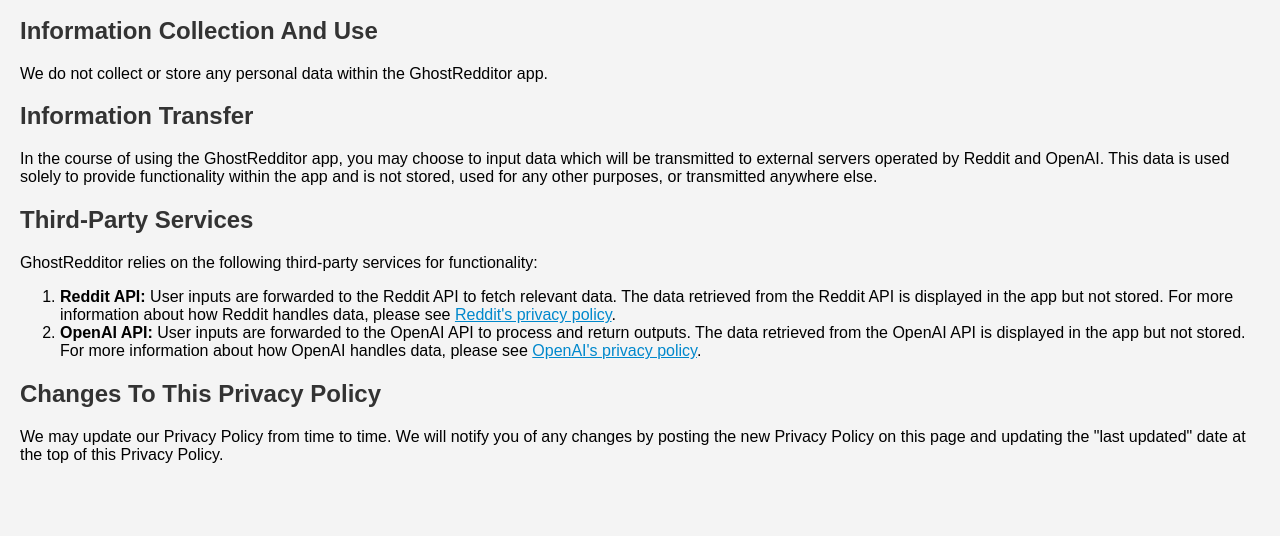
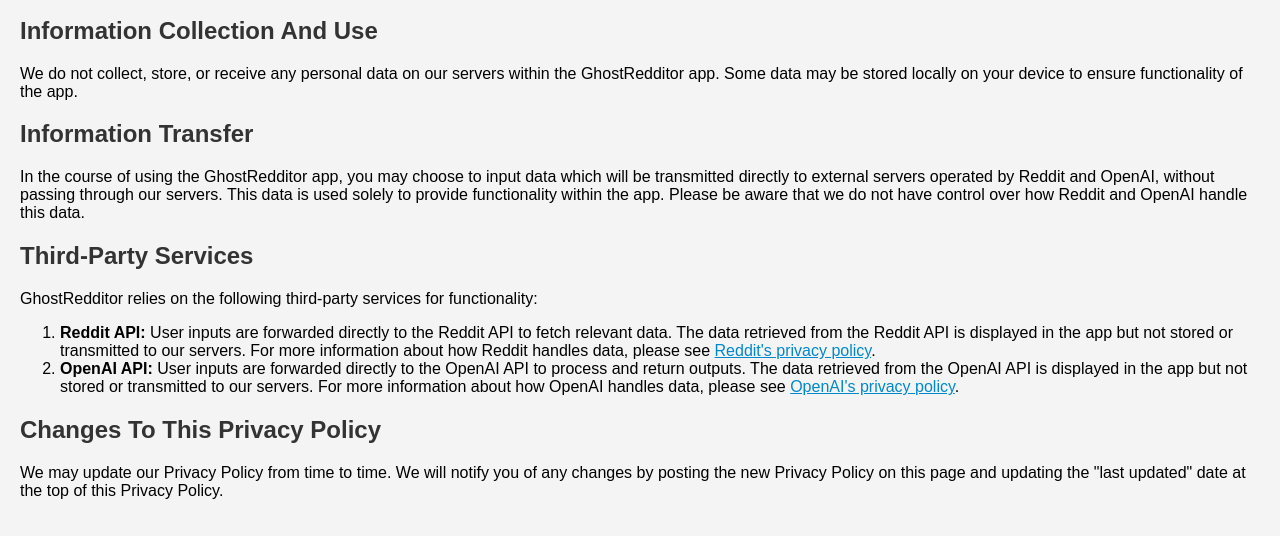
Before and after one commit to anmael/anmael.github.io, a plain HTML site: page ghostredditorprvc.html in a window 1280 px wide. Shown: the part 274-810 px from the top of the page. Drawn offline with Linux system fonts and the light colour scheme.

Commit message:
Update ghostredditorprvc.html
changed policy to specify no data transmitted to my server

```diff
--- a/ghostredditorprvc.html
+++ b/ghostredditorprvc.html
@@ -45,16 +45,16 @@
             <p>Last Updated: June 7, 2023</p>
 
             <h2>Information Collection And Use</h2>
-            <p>We do not collect or store any personal data within the GhostRedditor app.</p>
+            <p>We do not collect, store, or receive any personal data on our servers within the GhostRedditor app. Some data may be stored locally on your device to ensure functionality of the app.</p>
 
             <h2>Information Transfer</h2>
-            <p>In the course of using the GhostRedditor app, you may choose to input data which will be transmitted to external servers operated by Reddit and OpenAI. This data is used solely to provide functionality within the app and is not stored, used for any other purposes, or transmitted anywhere else.</p>
+            <p>In the course of using the GhostRedditor app, you may choose to input data which will be transmitted directly to external servers operated by Reddit and OpenAI, without passing through our servers. This data is used solely to provide functionality within the app. Please be aware that we do not have control over how Reddit and OpenAI handle this data.</p>
 
             <h2>Third-Party Services</h2>
             <p>GhostRedditor relies on the following third-party services for functionality:</p>
             <ol>
-                <li><strong>Reddit API:</strong> User inputs are forwarded to the Reddit API to fetch relevant data. The data retrieved from the Reddit API is displayed in the app but not stored. For more information about how Reddit handles data, please see <a href="https://www.redditinc.com/policies/privacy-policy">Reddit's privacy policy</a>.</li>
-                <li><strong>OpenAI API:</strong> User inputs are forwarded to the OpenAI API to process and return outputs. The data retrieved from the OpenAI API is displayed in the app but not stored. For more information about how OpenAI handles data, please see <a href="https://openai.com/policies/privacy-policy">OpenAI's privacy policy</a>.</li>
+                <li><strong>Reddit API:</strong> User inputs are forwarded directly to the Reddit API to fetch relevant data. The data retrieved from the Reddit API is displayed in the app but not stored or transmitted to our servers. For more information about how Reddit handles data, please see <a href="https://www.redditinc.com/policies/privacy-policy">Reddit's privacy policy</a>.</li>
+                <li><strong>OpenAI API:</strong> User inputs are forwarded directly to the OpenAI API to process and return outputs. The data retrieved from the OpenAI API is displayed in the app but not stored or transmitted to our servers. For more information about how OpenAI handles data, please see <a href="https://openai.com/policies/privacy-policy">OpenAI's privacy policy</a>.</li>
             </ol>
 
             <h2>Changes To This Privacy Policy</h2>
```
